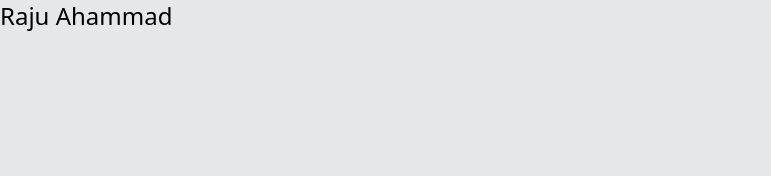
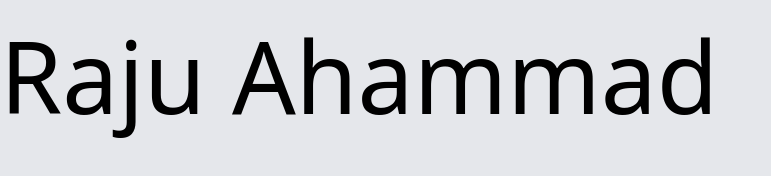
Before and after one commit to therajuahammad/html-tailwindcss-gulp-starter-template, a website: page src/index.html in a window 1280 px wide. Shown: the whole page, without its empty margins (0-771 px from the left). Drawn offline with nearby package versions, Linux system fonts and the light colour scheme; files that its build step writes are made by us from their sources.

Commit message:
TailwindCSS update to 3.x.x

```diff
--- a/src/index.html
+++ b/src/index.html
@@ -8,6 +8,6 @@
     <link rel="stylesheet" type="text/css" href="./css/style.css" />
   </head>
   <body class="bg-gray-200">
-    <h2 class="text-2xl before:contents">Raju Ahammad</h2>
+    <h2 class="text-[100px] before:contents">Raju Ahammad</h2>
   </body>
 </html>
--- a/tailwind.config.js
+++ b/tailwind.config.js
@@ -1,7 +1,5 @@
 module.exports = {
-  mode: 'jit', // Just-In-Time Compiler
-  purge: ['./src/**/*.html'],
-  darkMode: false, // or 'media' or 'class'
+    content: ['./src/**/*.html'],
     theme: {
         extend: {},
     },
```
Also changed, not shown: gulpfile.js (+6 -6 lines), package.json (+7 -7 lines), readme.md, 2 other files. Lines whose indentation alone changed are shown as unchanged.
